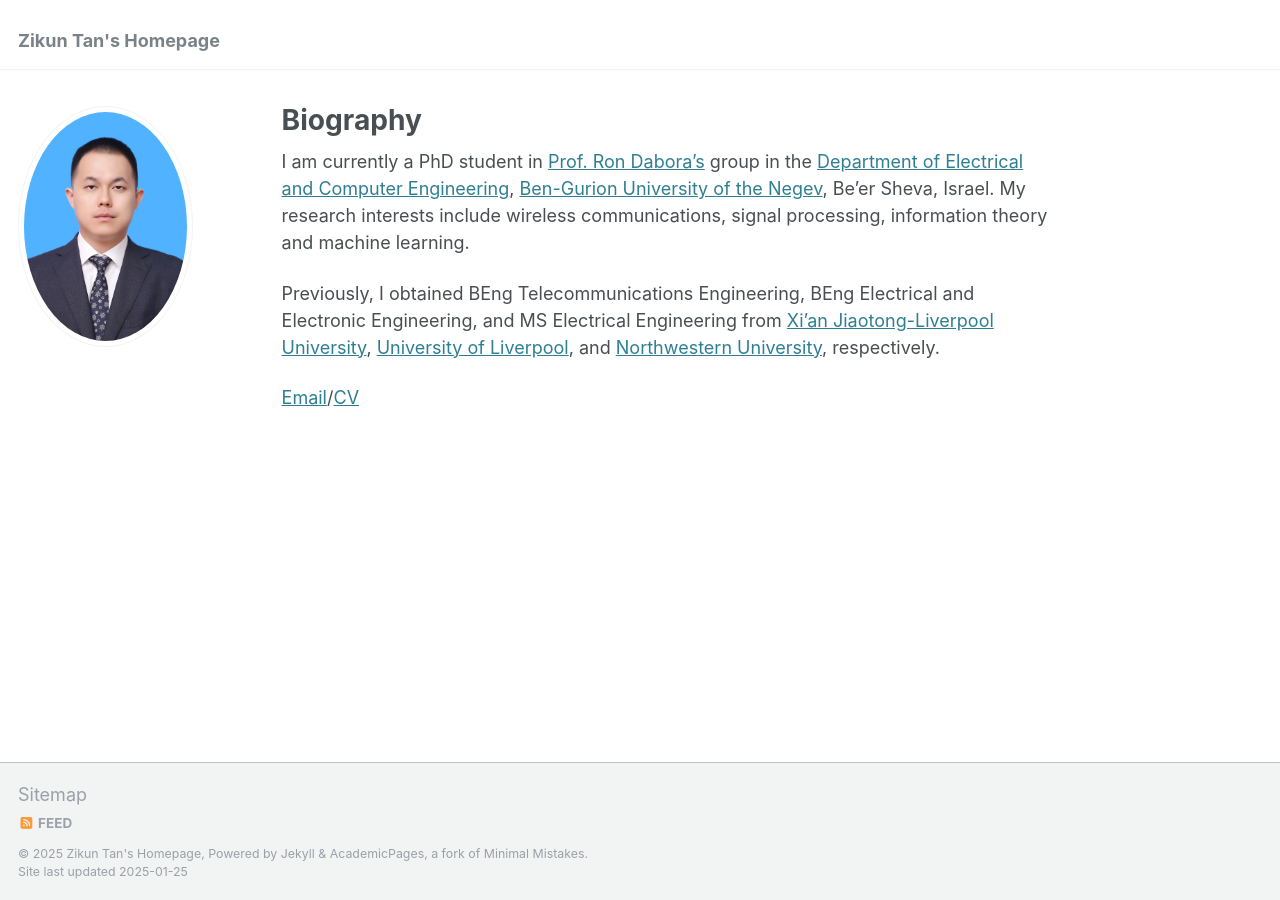
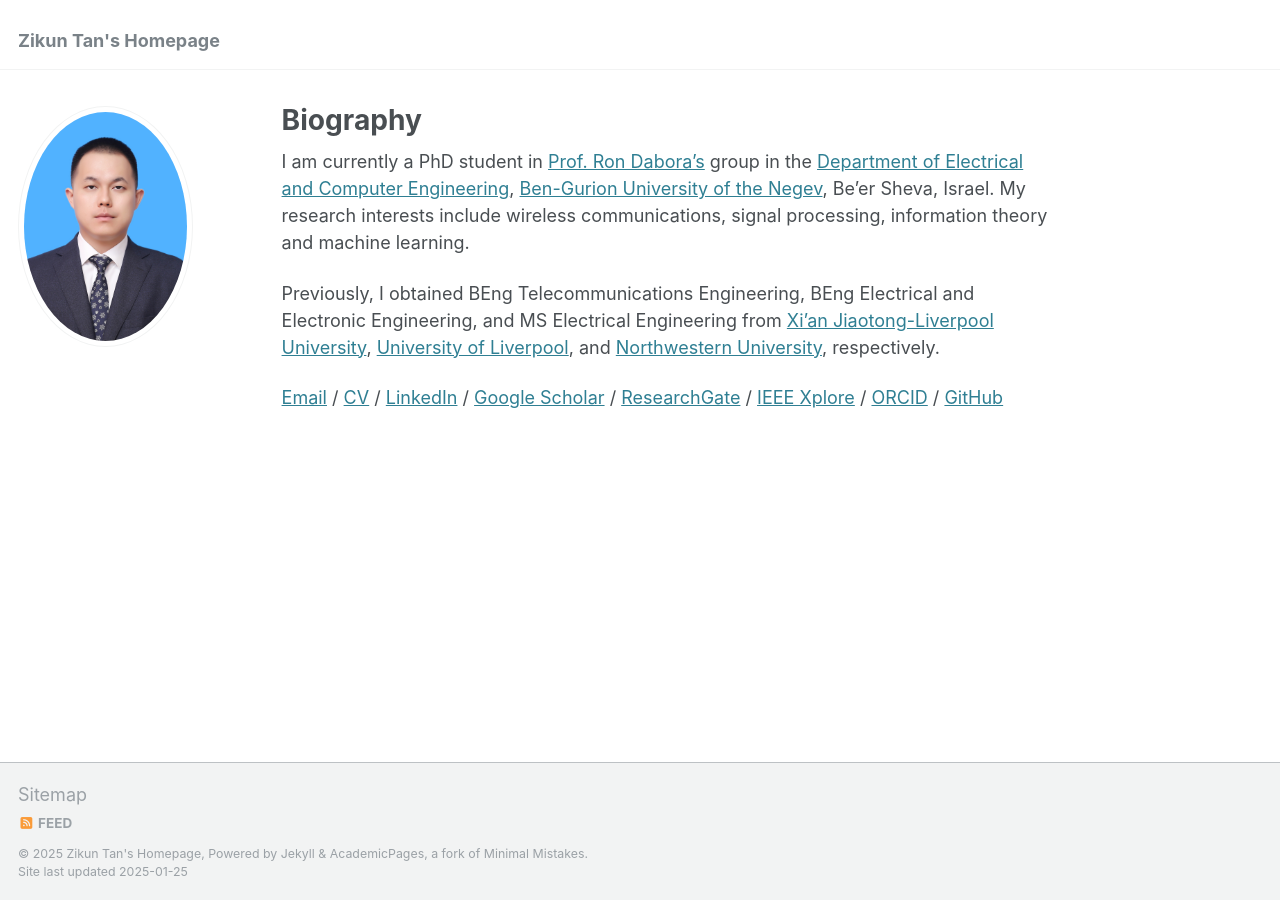
Before and after one commit to ZikunTan/zikuntan.github.io, a Jekyll site: the page built from _pages/about.md, in a window 1280 px wide. Built offline with Jekyll 4.4.1, drawn with Linux system fonts in a browser that asks for light colours.

Commit message:
Update about.md

```diff
--- a/_pages/about.md
+++ b/_pages/about.md
@@ -11,4 +11,4 @@ I am currently a PhD student in [Prof. Ron Dabora's](https://www.ee.bgu.ac.il/~d
 
 Previously, I obtained BEng Telecommunications Engineering, BEng Electrical and Electronic Engineering, and MS Electrical Engineering from [Xi'an Jiaotong-Liverpool University](https://www.xjtlu.edu.cn/en), [University of Liverpool](https://www.liverpool.ac.uk/), and [Northwestern University](https://www.northwestern.edu/), respectively.
 
-[Email](tanziku@post.bgu.ac.il)/[CV](files/personal_curriculum_vitae_zikuntan_jan202024.pdf)
+[Email](mailto:tanziku@post.bgu.ac.il) / [CV](files/personal_curriculum_vitae_zikuntan_jan202024.pdf) / [LinkedIn](www.linkedin.com/in/zikun-tan-225806151) / [Google Scholar](https://scholar.google.com/citations?user=smHJO2MAAAAJ&hl=en) / [ResearchGate](https://www.researchgate.net/profile/Zikun-Tan) / [IEEE Xplore](https://ieeexplore.ieee.org/author/37088970671) / [ORCID](https://orcid.org/my-orcid?orcid=0009-0000-8969-7622) / [GitHub](https://github.com/ZikunTan)
```
